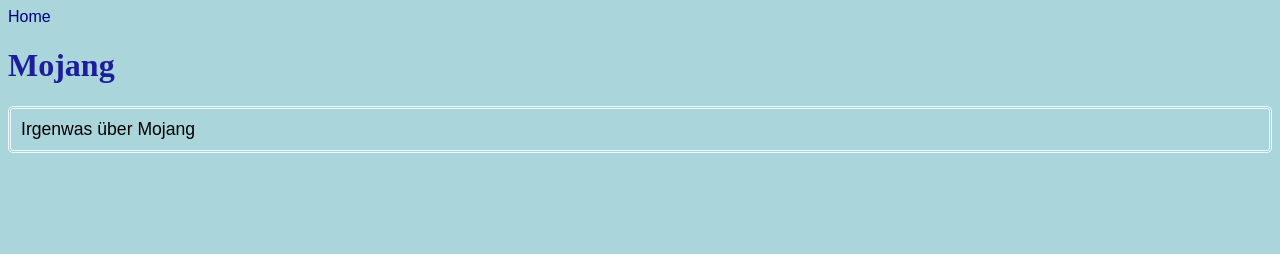
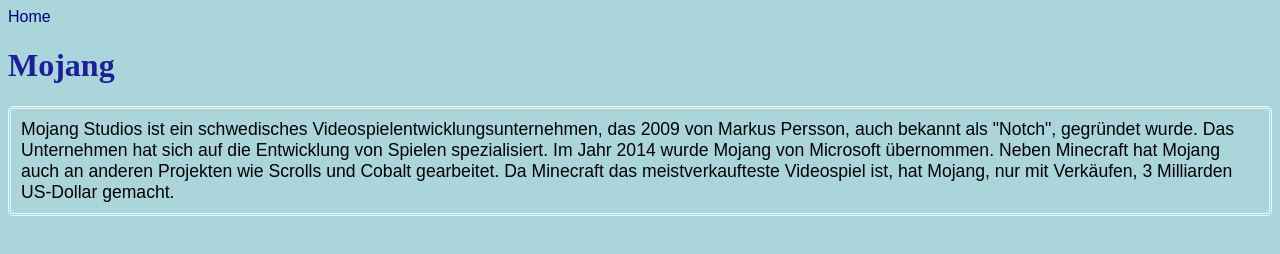
Before and after one commit to Hir0777/MyMinecraftWiki, a plain HTML site: page mojang.html in a window 1280 px wide. Drawn offline with Linux system fonts and the light colour scheme.

Commit message:
Add files via upload

```diff
--- a/mojang.html
+++ b/mojang.html
@@ -11,7 +11,7 @@
 
 	<h1>Mojang</h1>
 
-	<p>Irgenwas über Mojang</p>
+	<p>Mojang Studios ist ein schwedisches Videospielentwicklungsunternehmen, das 2009 von Markus Persson, auch bekannt als "Notch", gegründet wurde. Das Unternehmen hat sich auf die Entwicklung von Spielen spezialisiert. Im Jahr 2014 wurde Mojang von Microsoft übernommen. Neben Minecraft hat Mojang auch an anderen Projekten wie Scrolls und Cobalt gearbeitet. Da Minecraft das meistverkaufteste Videospiel ist, hat Mojang, nur mit Verkäufen, 3 Milliarden US-Dollar gemacht.</p>
 
 </body>
 </html>
```
